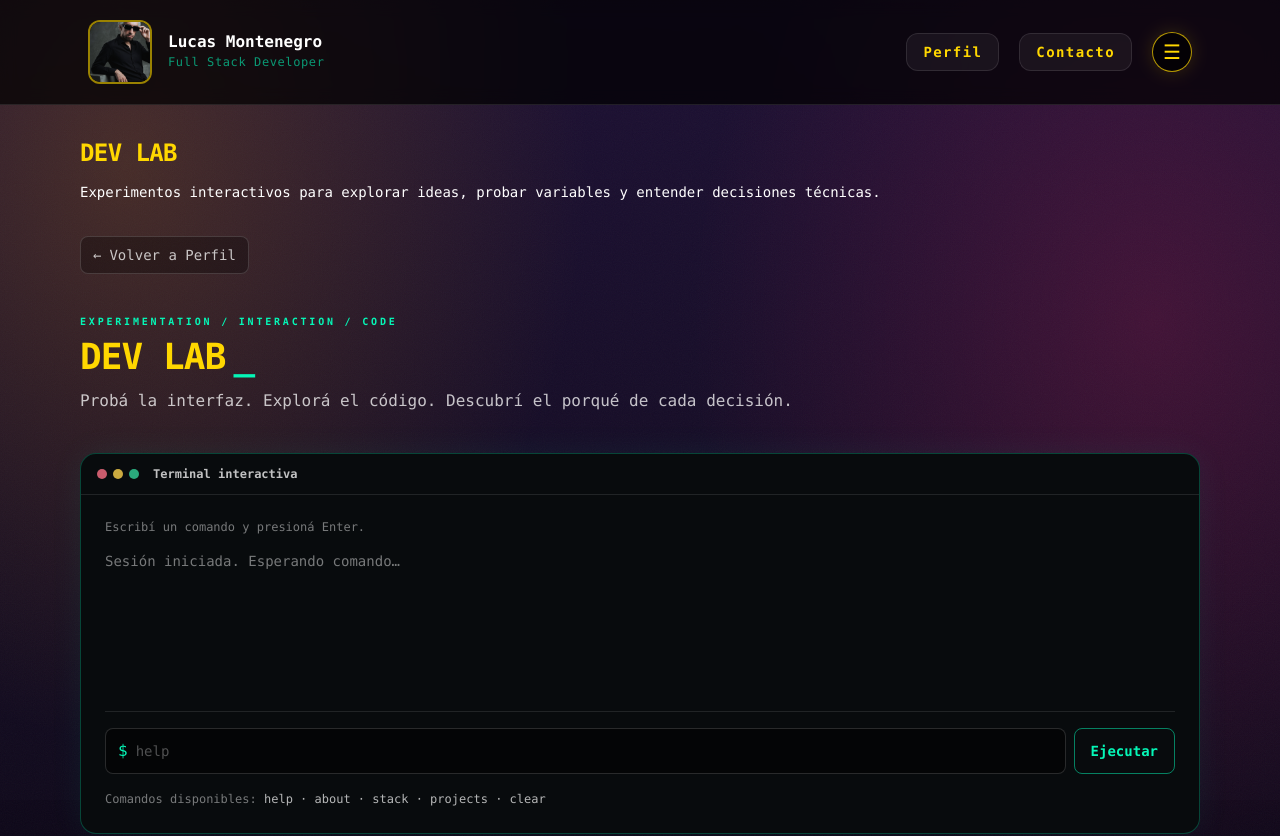
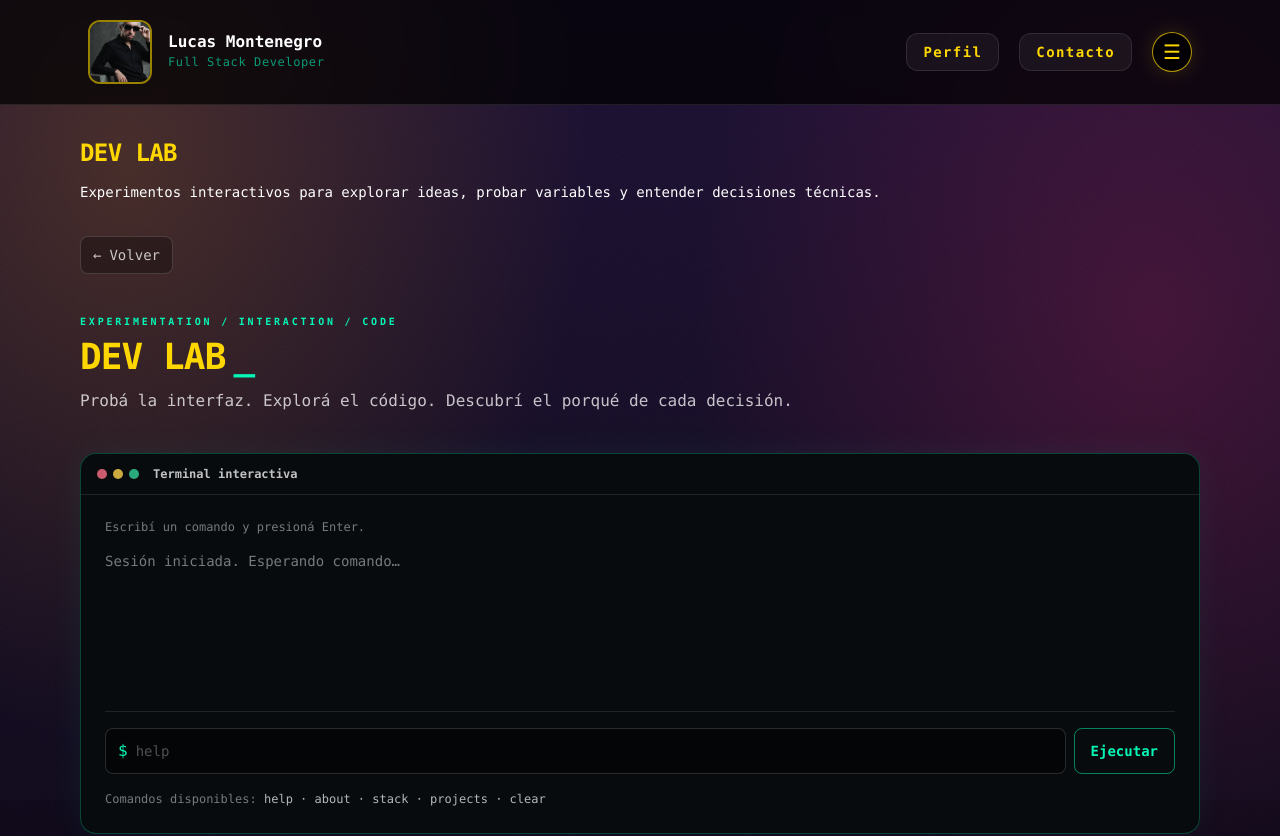
Before and after one commit to lu-developer476/Portfolio, a Next.js app: page /lab in a window 1280 px wide. Shown: the top 836 px of the page. Built offline with nearby package versions, Linux system fonts and the light colour scheme.

Commit message:
Rename DEV LAB back link to Volver

```diff
--- a/src/components/DevLabExperience.tsx
+++ b/src/components/DevLabExperience.tsx
@@ -15,7 +15,7 @@ export default function DevLabExperience() {
   const [speed, setSpeed] = useState(50);
 
   const copy = isEs ? {
-    back: "Volver a Perfil",
+    back: "Volver",
     title: "DEV LAB",
     subtitle: "Probá la interfaz. Explorá el código. Descubrí el porqué de cada decisión.",
     terminal: "Terminal interactiva",
@@ -36,7 +36,7 @@ export default function DevLabExperience() {
     projects: ["Los proyectos profesionales y personales están en Perfil → Proyectos.", "Este laboratorio complementa esos proyectos; no los duplica."],
     unknown: "Comando no reconocido. Escribí «help» para ver las opciones."
   } : {
-    back: "Back to Profile",
+    back: "Back",
     title: "DEV LAB",
     subtitle: "Try the interface. Explore the code. Discover the reasoning behind each decision.",
     terminal: "Interactive terminal",
```
